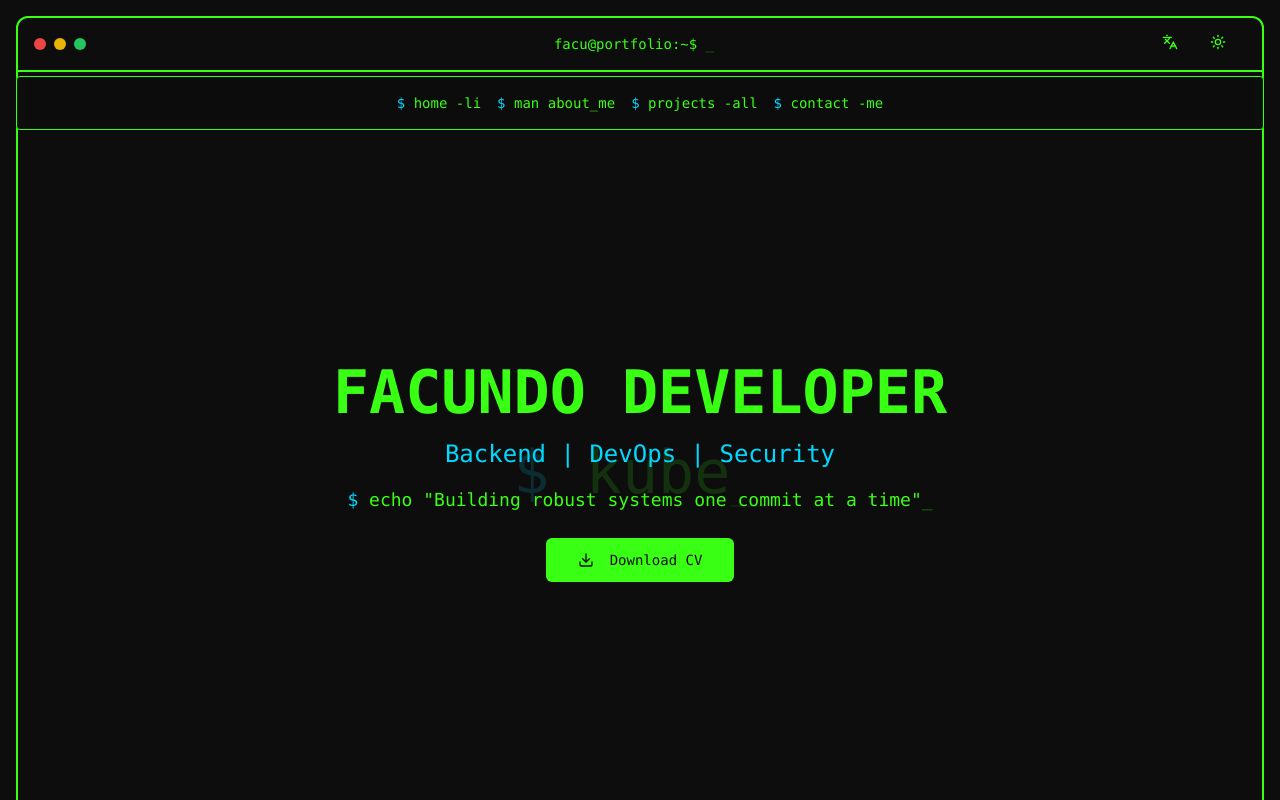
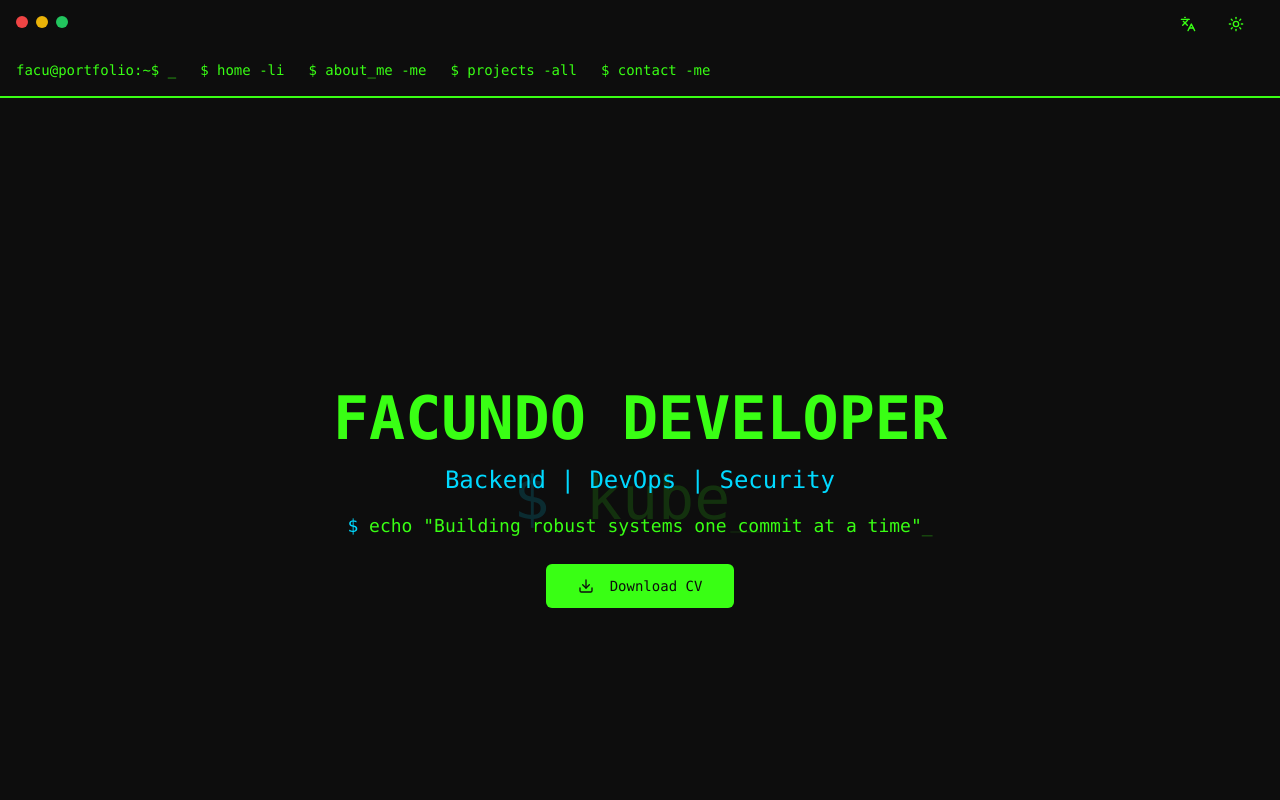
Before and after one commit to FacundoLuna16/Portafolio, a Next.js app: page / in a window 1280 px wide. Shown: the top 800 px of the page. Built offline with nearby package versions, Linux system fonts and the light colour scheme.

Commit message:
Add sticky TerminalNavbar with command animation

```diff
--- /dev/null
+++ b/app/components/terminal-navbar.tsx
@@ -0,0 +1,101 @@
+"use client"
+
+import React from "react"
+import { useCommandAnimation } from "../hooks/use-command-animation"
+import { useTranslation } from "../hooks/use-translation"
+import { Button } from "@/components/ui/button"
+import { Sheet, SheetContent, SheetTrigger, SheetClose } from "@/components/ui/sheet"
+import { Languages, Menu, Moon, Sun } from "lucide-react"
+
+interface TerminalNavbarProps {
+  isDarkMode: boolean
+  setIsDarkMode: (val: boolean) => void
+  toggleLanguage: () => void
+  onNavigate: (id: string) => void
+}
+
+export function TerminalNavbar({ isDarkMode, setIsDarkMode, toggleLanguage, onNavigate }: TerminalNavbarProps) {
+  const { t } = useTranslation()
+  const { command, runCommand } = useCommandAnimation()
+
+  const navItems = [
+    { section: "hero", command: `${t("navbar.home")} -li` },
+    { section: "about", command: `${t("navbar.about")} -me` },
+    { section: "projects", command: `${t("navbar.projects")} -all` },
+    { section: "contact", command: `${t("navbar.contact")} -me` },
+  ]
+
+  const handleNav = (section: string, cmd: string) => {
+    runCommand(cmd)
+    document.getElementById(section)?.scrollIntoView({ behavior: "smooth" })
+  }
+
+  return (
+    <div className={`sticky top-0 z-50 border-b-2 ${isDarkMode ? "bg-terminal-black border-terminal-green" : "bg-gray-100 border-gray-300"}`}>
+      <div className="relative flex items-center justify-between p-4">
+        <div className="flex items-center space-x-2">
+          <div className="w-3 h-3 rounded-full bg-red-500" />
+          <div className="w-3 h-3 rounded-full bg-yellow-500" />
+          <div className="w-3 h-3 rounded-full bg-green-500" />
+        </div>
+        <div className="md:hidden">
+          <Sheet>
+            <SheetTrigger asChild>
+              <Button variant="ghost" size="icon" aria-label="Abrir menú" className="text-terminal-green hover:text-terminal-cyan">
+                <Menu className="h-4 w-4" />
+              </Button>
+            </SheetTrigger>
+            <SheetContent side="left" className={`border-2 ${isDarkMode ? "bg-terminal-black border-terminal-green" : "bg-white border-gray-300"}`}>
+              <nav className="mt-6 flex flex-col gap-4" aria-label="Secciones">
+                {navItems.map((item) => (
+                  <SheetClose asChild key={item.section}>
+                    <button
+                      onClick={() => handleNav(item.section, item.command)}
+                      className="font-mono text-terminal-green hover:text-terminal-cyan text-left"
+                    >
+                      $ {item.command}
+                    </button>
+                  </SheetClose>
+                ))}
+              </nav>
+            </SheetContent>
+          </Sheet>
+        </div>
+        <div className="absolute top-1 right-6 flex gap-2">
+          <Button
+            variant="ghost"
+            size="icon"
+            className="text-terminal-green hover:text-terminal-cyan"
+            onClick={toggleLanguage}
+          >
+            <Languages className="h-4 w-4" />
+            <span className="sr-only">Toggle language</span>
+          </Button>
+          <Button
+            variant="ghost"
+            size="icon"
+            className="text-terminal-green hover:text-terminal-cyan"
+            onClick={() => setIsDarkMode(!isDarkMode)}
+          >
+            {isDarkMode ? <Sun className="h-4 w-4" /> : <Moon className="h-4 w-4" />}
+            <span className="sr-only">Toggle theme</span>
+          </Button>
+        </div>
+      </div>
+      <nav className="hidden md:flex items-center gap-x-6 p-4 font-mono text-sm" aria-label="Secciones">
+        <span className="text-terminal-green whitespace-nowrap">
+          facu@portfolio:~$ {command ? <><span>{command}</span> <span className="text-terminal-cyan">→</span></> : <span className="animate-pulse">_</span>}
+        </span>
+        {navItems.map((item) => (
+          <button
+            key={item.section}
+            onClick={() => handleNav(item.section, item.command)}
+            className="text-terminal-green hover:text-terminal-cyan whitespace-nowrap"
+          >
+            $ {item.command}
+          </button>
+        ))}
+      </nav>
+    </div>
+  )
+}
--- /dev/null
+++ b/app/hooks/use-command-animation.tsx
@@ -0,0 +1,14 @@
+"use client"
+
+import { useState } from "react"
+
+export function useCommandAnimation() {
+  const [command, setCommand] = useState<string | null>(null)
+
+  const runCommand = (cmd: string) => {
+    setCommand(cmd)
+    setTimeout(() => setCommand(null), 1000)
+  }
+
+  return { command, runCommand }
+}
--- a/app/page.tsx
+++ b/app/page.tsx
@@ -4,11 +4,10 @@ import { useState } from "react"
 import { Button } from "@/components/ui/button"
 import { Card, CardContent } from "@/components/ui/card"
 import { Badge } from "@/components/ui/badge"
-import { Download, Github, Linkedin, Mail, Sun, Moon, Languages } from "lucide-react"
-import { TerminalWindow } from "./components/terminal-window"
+import { Download, Github, Linkedin, Mail } from "lucide-react"
+import { TerminalNavbar } from "./components/terminal-navbar"
 import { TypingEffect } from "./components/typing-effect"
 import { ProjectCard } from "./components/project-card"
-import { Navigation } from "./components/navigation"
 import { CodeRotator } from "./components/code-rotator"
 import { MiniTimeline } from "./components/mini-timeline"
 import { useTranslation } from "./hooks/use-translation"
@@ -71,13 +70,12 @@ export default function Portfolio() {
 
   return (
     <div className={`min-h-screen transition-all duration-200 ${isDarkMode ? "dark bg-terminal-black" : "bg-gray-50"}`}>
-      <TerminalWindow
+      <TerminalNavbar
         isDarkMode={isDarkMode}
         toggleLanguage={toggleLanguage}
         setIsDarkMode={setIsDarkMode}
-      >
-        {/* Navigation */}
-        <Navigation onNavigate={scrollToSection} />
+        onNavigate={scrollToSection}
+      />
 
 
         {/* Hero Section */}
@@ -239,7 +237,6 @@ export default function Portfolio() {
             </div>
           </div>
         </section>
-      </TerminalWindow>
     </div>
   )
 }
```
